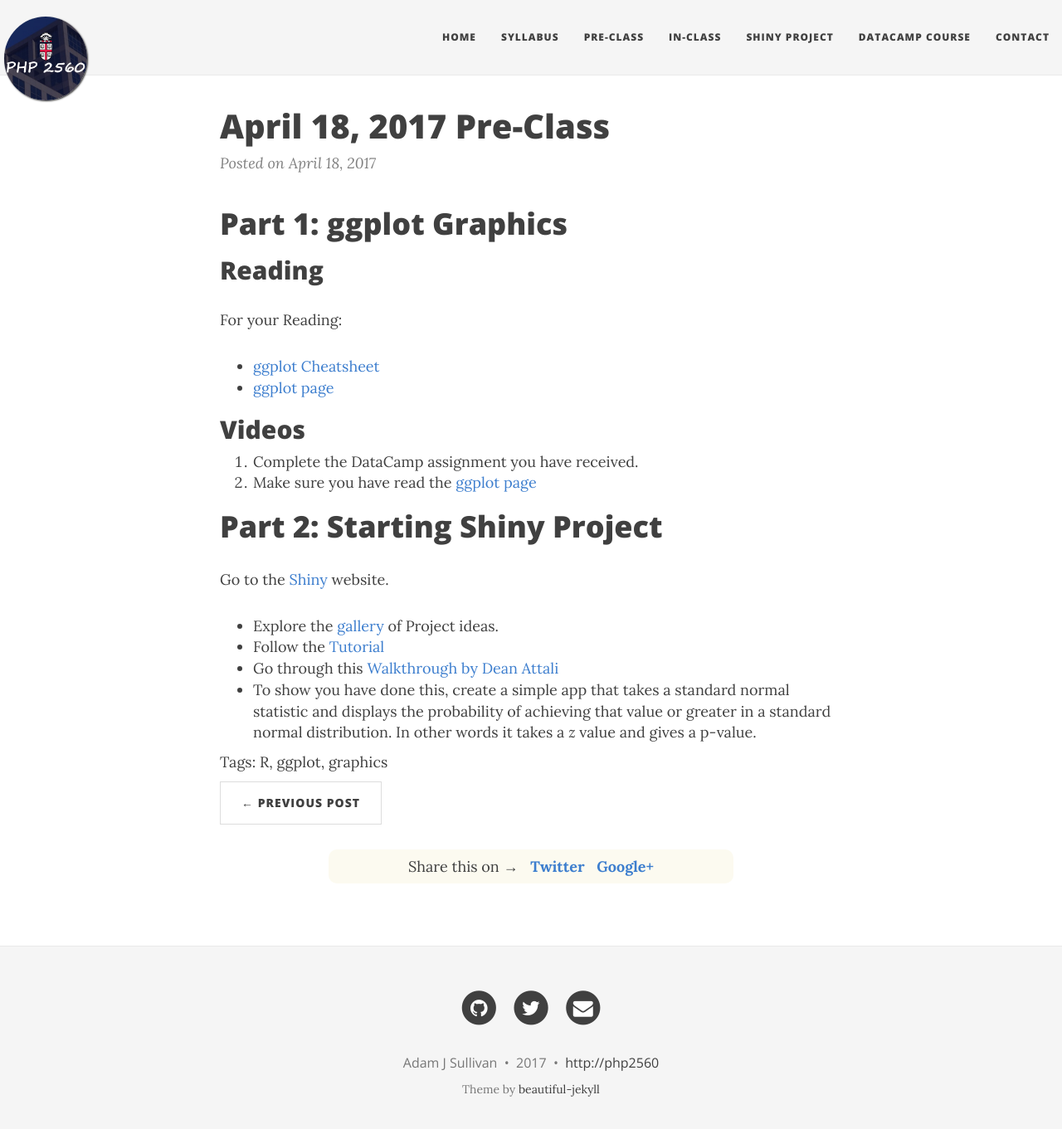
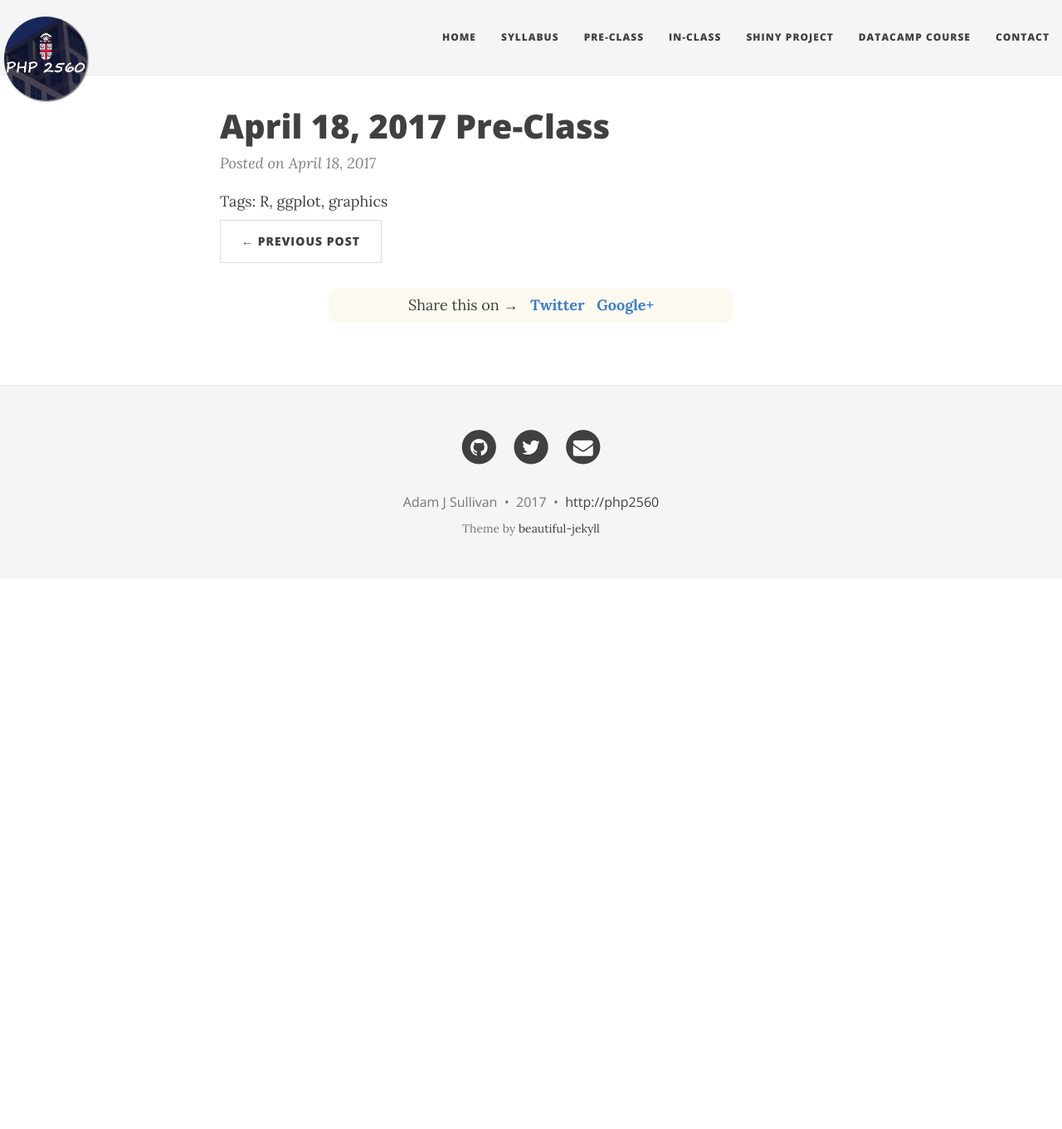
Before and after one commit to php2560/preclass, a Jekyll site: the page built from _posts/2017-04-18-pre-class.md, in a window 1280 px wide and 1374 px high. Shown: the top 1361 px of the window at 83% size. Built offline with Jekyll 4.4.1, drawn with Linux system fonts in a browser that asks for light colours; nearby versions of some CDN libraries; comment, search, counter and statistics services are not loaded.

Commit message:
remove content

```diff
--- a/_posts/2017-04-18-pre-class.md
+++ b/_posts/2017-04-18-pre-class.md
@@ -3,31 +3,3 @@ layout: post
 title: "April 18, 2017  Pre-Class"
 tags: [R, ggplot, graphics]
 ---
-
-
-# Part 1: ggplot Graphics
-
-## Reading
-
-For your Reading:
-
-- [ggplot Cheatsheet](https://www.rstudio.com/wp-content/uploads/2015/03/ggplot2-cheatsheet.pdf)
-- [ggplot page](http://statseducation.com/Introduction-to-R/modules/graphics/ggplot2/)
-
-
-## Videos
-
-1. Complete the DataCamp assignment you have received.
-2. Make sure you have read the [ggplot page](http://statseducation.com/Introduction-to-R/modules/graphics/ggplot2/)
-
-
-
-
-# Part 2: Starting Shiny Project
-
-
-Go to the [Shiny](http://shiny.rstudio.com/) website.
-  - Explore the [gallery](http://shiny.rstudio.com/gallery/) of Project ideas.
-  - Follow the [Tutorial](http://shiny.rstudio.com/tutorial/)
-  - Go through this [Walkthrough by Dean Attali](http://deanattali.com/blog/building-shiny-apps-tutorial/)
-  - To show you have done this, create a simple app that takes a standard normal statistic and displays the probability of achieving that value or greater in a standard normal distribution. In other words it takes a *z* value and gives a p-value.
```
